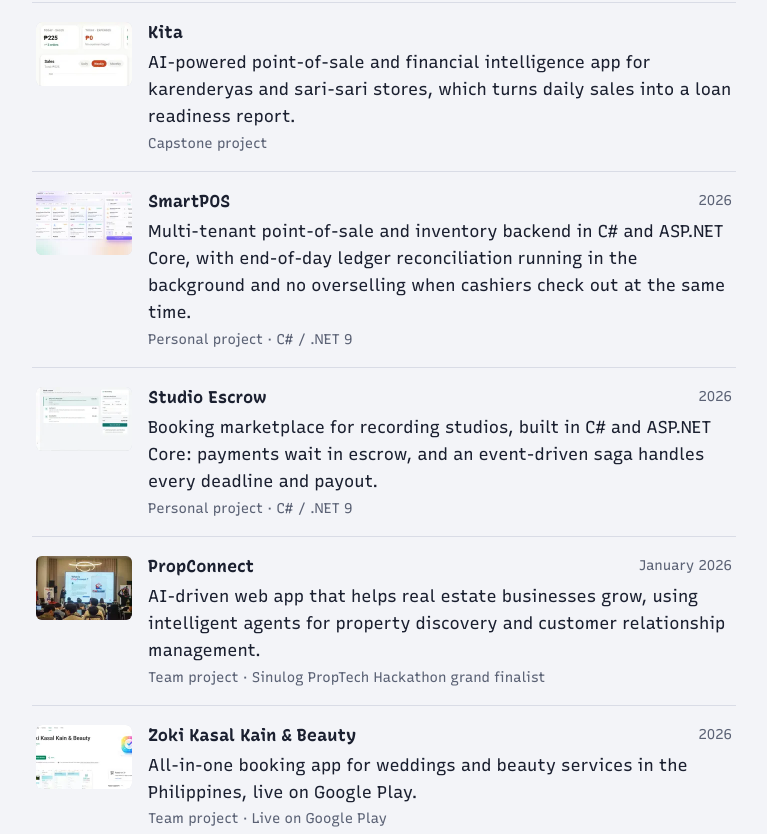
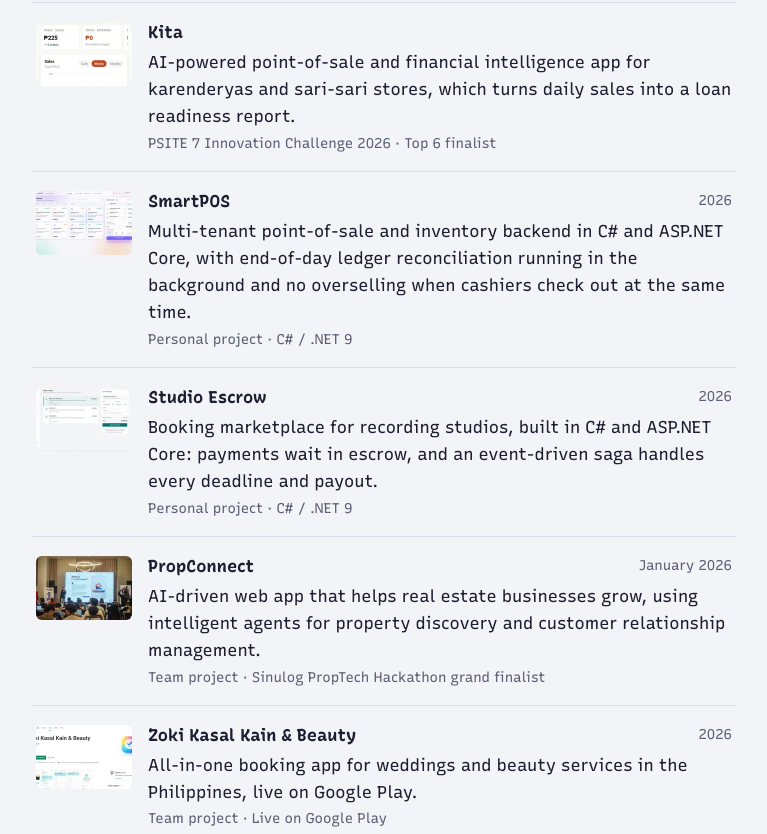
Before and after one commit to Nasju666/NasjuPortfolio, an Astro site: page / in a window 1280 px wide. Shown: the part 1055-1889 px from the top of the page, without its empty margins (376-1143 px from the left). Built offline with nearby package versions, Linux system fonts and the light colour scheme; Astro itself is replaced by a stand-in of ours.

Commit message:
Kita: PSITE 7 Innovation Challenge top 6 finalist, not a capstone

```diff
--- a/src/content/achievements/innovation-challenge-2026.md
+++ b/src/content/achievements/innovation-challenge-2026.md
@@ -2,6 +2,7 @@
 title: "Top 6 finalist"
 event: "PSITE 7 Innovation Challenge 2026"
 when: "April 2026"
+project: "Kita"
 featured: true
 order: 2
 images:
--- a/src/content/projects/kita.md
+++ b/src/content/projects/kita.md
@@ -18,7 +18,7 @@ images:
     alt: "Kita Loan Readiness Report showing a readiness score and RAFI microfinance requirements"
     w: 720
     h: 1600
-context: "Capstone project"
+context: "PSITE 7 Innovation Challenge 2026 · Top 6 finalist"
 tech:
   - "React Native (Expo)"
   - "Firebase (Auth, Firestore, Storage)"
```
